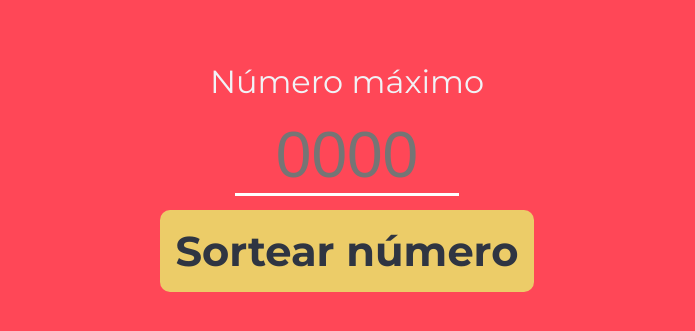
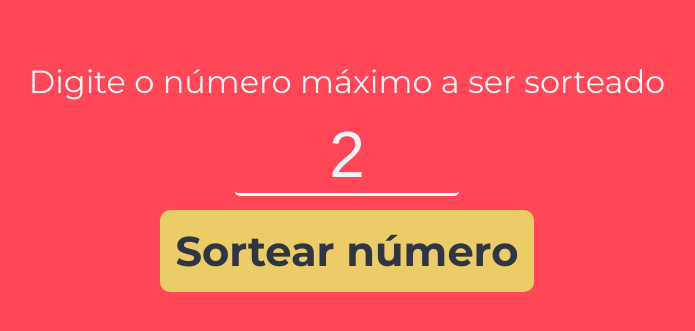
Before and after one commit to arturvas/grunt, a website: page dist/index.html in a window 1280 px wide. Shown: the part 187-518 px from the top of the page, without its empty margins (293-988 px from the left). Drawn offline with Linux system fonts and the light colour scheme.

```diff
--- a/dist/index.html
+++ b/dist/index.html
@@ -1 +1 @@
-<!DOCTYPE html><html lang="PT_BR"><head><meta charset="UTF-8"><meta name="viewport" content="width=device-width,initial-scale=1"><title>Sorteador</title><link rel="preconnect" href="https://fonts.googleapis.com"><link rel="preconnect" href="https://fonts.gstatic.com" crossorigin><link href="https://fonts.googleapis.com/css2?family=Lobster&family=Montserrat:wght@400;700&display=swap" rel="stylesheet"><link rel="stylesheet" href="./styles/main.min.css"></head><body><main><h1>Sorteador</h1><form id="form-sorteador"><div><label for="numero-maximo">Número máximo</label> <input type="number" id="numero-maximo" placeholder="0000"></div><button type="submit">Sortear número</button></form></main><script src="@@ENDERECO_DO_JS"></script></body></html>
+<!DOCTYPE html><html lang="PT_BR"><head><meta charset="UTF-8"><meta name="viewport" content="width=device-width,initial-scale=1"><title>Sorteador</title><link rel="preconnect" href="https://fonts.googleapis.com"><link rel="preconnect" href="https://fonts.gstatic.com" crossorigin><link href="https://fonts.googleapis.com/css2?family=Lobster&family=Montserrat:wght@400;700&display=swap" rel="stylesheet"><link rel="stylesheet" href="./styles/main.min.css"></head><body><main><h1>Sorteador</h1><form id="form-sorteador"><div><label for="numero-maximo">Digite o número máximo a ser sorteado</label> <input type="number" id="numero-maximo" required min="2" value="2" step="1"></div><button type="submit">Sortear número</button></form><div class="resultado">O número sorteado foi: <span id="resultado-valor"></span></div></main><script src="@@ENDERECO_DO_JS"></script></body></html>
--- a/dist/styles/main.min.css
+++ b/dist/styles/main.min.css
@@ -1 +1 @@
-body{background-color:#ff4757;font-family:"Montserrat",sans-serif;color:#f1f2f6}h1{font-family:"Lobster",cursive;font-size:3em}main{max-width:960px;width:100%;margin:0 auto;font-size:2em;text-align:center}button{padding:16px;cursor:pointer;font-weight:bold;font-size:1.3em;margin-top:14px;background-color:#eccc68;color:#2f3542;border-radius:10px;font-family:"Montserrat",sans-serif;border:none}input{display:block;margin:16px auto 0;font-size:2em;max-width:220px;border:none;background-color:transparent;text-align:center;color:#f1f2f6;border-bottom:3px solid white}input[type="number"]::-webkit-inner-spin-button,input[type="number"]::-webkit-outer-spin-button{-webkit-appearance:none;appearance:none}
+body{background-color:#ff4757;font-family:"Montserrat",sans-serif;color:#f1f2f6}h1{font-family:"Lobster",cursive;font-size:3em}main{max-width:960px;width:100%;margin:0 auto;font-size:2em;text-align:center}button{padding:16px;cursor:pointer;font-weight:bold;font-size:1.3em;margin-top:14px;background-color:#eccc68;color:#2f3542;border-radius:10px;font-family:"Montserrat",sans-serif;border:none}button:hover{background-color:#ffa502}input{display:block;margin:16px auto 0;font-size:2em;max-width:220px;border:none;background-color:transparent;text-align:center;color:#f1f2f6;border-bottom:3px solid white;border-radius:5px}input[type="number"]::-webkit-inner-spin-button,input[type="number"]::-webkit-outer-spin-button{-webkit-appearance:none;appearance:none}.resultado{padding:16px;margin-top:70px;border-left:4px solid #f1f2f6;border-radius:5px;background-color:#ff6b81;display:none}.resultado span{font-weight:bold;font-size:3em;display:block}
```
